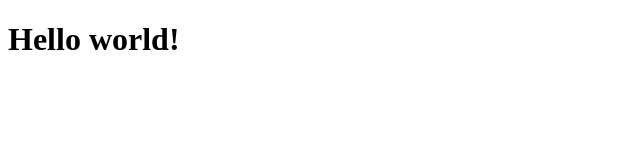
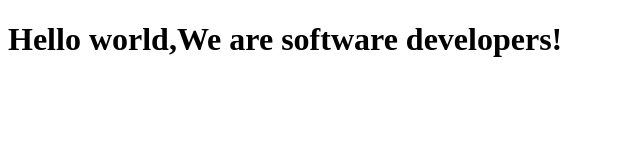
Before and after one commit to Mukaba/jean-louis-franck, a plain HTML site: page index.html in a window 1280 px wide. Shown: the whole page, without its empty margins (0-640 px from the left). Drawn offline with Linux system fonts and the light colour scheme.

Commit message:
franck commit

```diff
--- a/index.html
+++ b/index.html
@@ -9,7 +9,7 @@
   <body>
     <script src="https://cdn.freecodecamp.org/testable-projects-fcc/v1/bundle.js"></script>
 
-    <h1>Hello world!</h1>
+    <h1>Hello world,We are software developers!</h1>
 
     <!--
 
```
